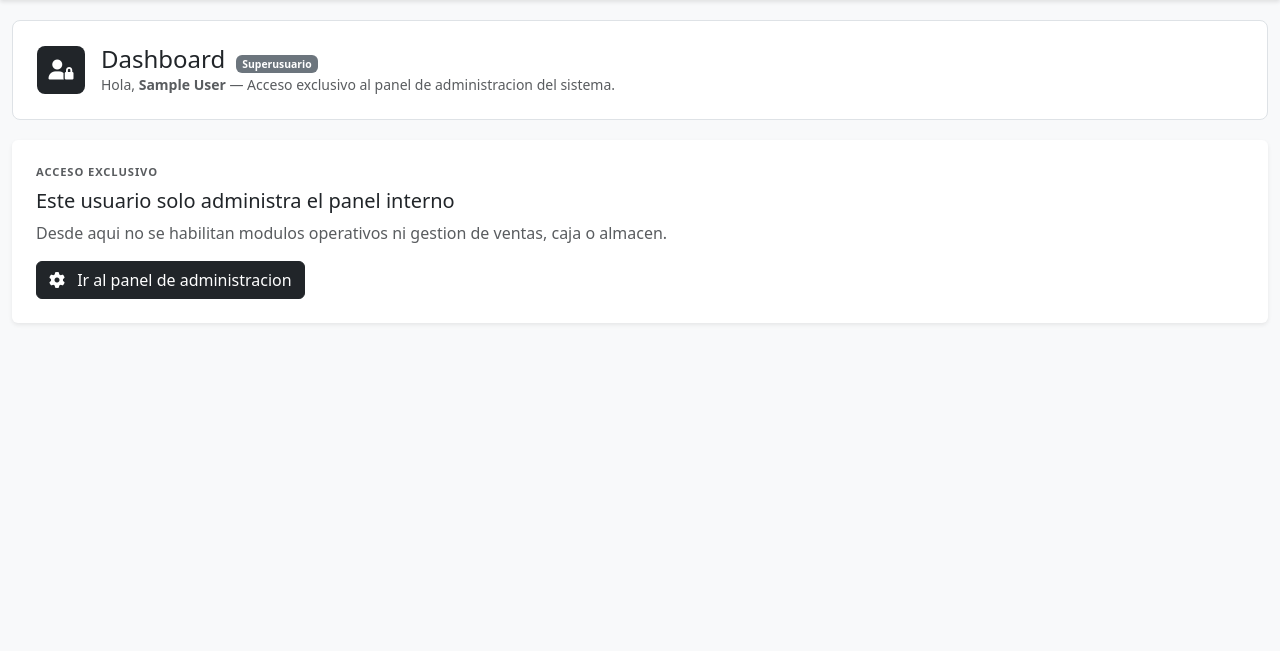
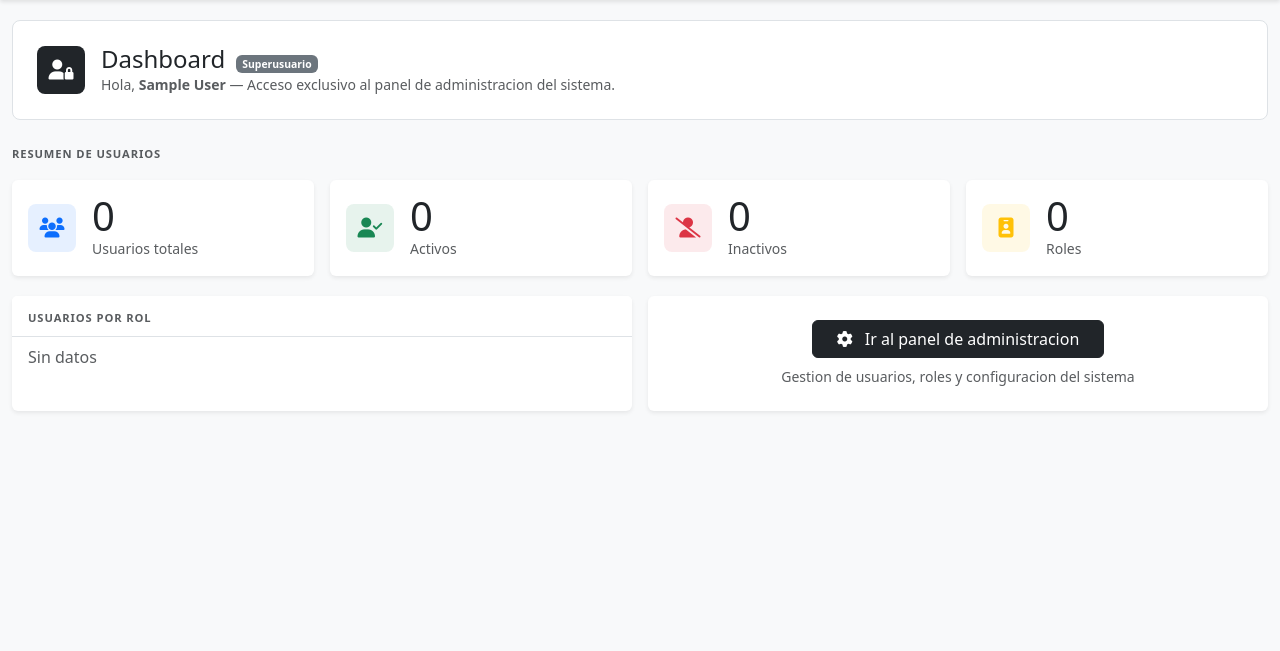
Before and after one commit to wfarelt/sale-of-items, a Django app: page / in a window 1280 px wide. Shown: the part 56-707 px from the top of the page. Run offline with Django 5.2, Linux system fonts and the light colour scheme; the visitor is signed in with stand-in values (Sample User, id 1); data that the repository does not hold is empty.

Commit message:
update dashboard for superadmin

```diff
--- a/templates/usuarios/dashboard.html
+++ b/templates/usuarios/dashboard.html
@@ -74,30 +74,10 @@
 
 <div class="row g-3 mt-1">
     <div class="col-12">
-        <div class="card border-0 shadow-sm">
-            <div class="card-body p-4">
-                <span class="section-title text-muted d-block mb-2">Acceso exclusivo</span>
-                <h2 class="h5 mb-2">Este usuario solo administra el panel interno</h2>
-                <p class="text-muted mb-3">Desde aqui no se habilitan modulos operativos ni gestion de ventas, caja o almacen.</p>
-                <a href="/admin/" class="btn btn-dark">
-                    <i class="fas fa-cog me-2"></i> Ir al panel de administracion
-                </a>
-            </div>
-        </div>
-    </div>
-</div>
-
-{# ══════════════════════════════════════════════════ #}
-{#                   BLOQUE ADMIN                      #}
-{# ══════════════════════════════════════════════════ #}
-{% elif request.user.is_admin %}
-
-<div class="row g-3 mt-1">
-    <div class="col-12">
-        <span class="section-title text-muted">Resumen del sistema</span>
+        <span class="section-title text-muted">Resumen de usuarios</span>
     </div>
 
-    <div class="col-6 col-md-4 col-xl">
+    <div class="col-6 col-md-3">
         <div class="card border-0 shadow-sm stat-card h-100">
             <div class="card-body d-flex align-items-center gap-3">
                 <div class="stat-icon bg-primary bg-opacity-10 text-primary">
@@ -111,7 +91,7 @@
         </div>
     </div>
 
-    <div class="col-6 col-md-4 col-xl">
+    <div class="col-6 col-md-3">
         <div class="card border-0 shadow-sm stat-card h-100">
             <div class="card-body d-flex align-items-center gap-3">
                 <div class="stat-icon bg-success bg-opacity-10 text-success">
@@ -125,7 +105,7 @@
         </div>
     </div>
 
-    <div class="col-6 col-md-4 col-xl">
+    <div class="col-6 col-md-3">
         <div class="card border-0 shadow-sm stat-card h-100">
             <div class="card-body d-flex align-items-center gap-3">
                 <div class="stat-icon bg-danger bg-opacity-10 text-danger">
@@ -139,21 +119,7 @@
         </div>
     </div>
 
-    <div class="col-6 col-md-4 col-xl">
-        <div class="card border-0 shadow-sm stat-card h-100">
-            <div class="card-body d-flex align-items-center gap-3">
-                <div class="stat-icon bg-info bg-opacity-10 text-info">
-                    <i class="fas fa-address-book"></i>
-                </div>
-                <div>
-                    <p class="mb-0 display-6 lh-1">{{ clients_total }}</p>
-                    <small class="text-muted">Clientes</small>
-                </div>
-            </div>
-        </div>
-    </div>
-
-    <div class="col-6 col-md-4 col-xl">
+    <div class="col-6 col-md-3">
         <div class="card border-0 shadow-sm stat-card h-100">
             <div class="card-body d-flex align-items-center gap-3">
                 <div class="stat-icon bg-warning bg-opacity-10 text-warning">
@@ -166,93 +132,9 @@
             </div>
         </div>
     </div>
-
-    <div class="col-6 col-md-4 col-xl">
-        <div class="card border-0 shadow-sm stat-card h-100">
-            <div class="card-body d-flex align-items-center gap-3">
-                <div class="stat-icon bg-secondary bg-opacity-10 text-secondary">
-                    <i class="fas fa-boxes-stacked"></i>
-                </div>
-                <div>
-                    <p class="mb-0 display-6 lh-1">{{ products_total }}</p>
-                    <small class="text-muted">Productos</small>
-                </div>
-            </div>
-        </div>
-    </div>
-
-    <div class="col-6 col-md-4 col-xl">
-        <div class="card border-0 shadow-sm stat-card h-100">
-            <div class="card-body d-flex align-items-center gap-3">
-                <div class="stat-icon bg-warning bg-opacity-10 text-warning">
-                    <i class="fas fa-dolly"></i>
-                </div>
-                <div>
-                    <p class="mb-0 display-6 lh-1">{{ purchases_total }}</p>
-                    <small class="text-muted">Compras totales</small>
-                </div>
-            </div>
-        </div>
-    </div>
-
-        <div class="col-6 col-md-4">
-            <div class="card border-0 shadow-sm stat-card h-100">
-                <div class="card-body d-flex align-items-center gap-3">
-                    <div class="stat-icon bg-dark bg-opacity-10 text-dark">
-                        <i class="fas fa-arrows-rotate"></i>
-                    </div>
-                    <div>
-                        <p class="mb-0 display-6 lh-1">{{ movements_total }}</p>
-                        <small class="text-muted">Movimientos</small>
-                    </div>
-                </div>
-            </div>
-        </div>
-
-    <div class="col-6 col-md-4 col-xl">
-        <div class="card border-0 shadow-sm stat-card h-100">
-            <div class="card-body d-flex align-items-center gap-3">
-                <div class="stat-icon bg-info bg-opacity-10 text-info">
-                    <i class="fas fa-hourglass-end"></i>
-                </div>
-                <div>
-                    <p class="mb-0 display-6 lh-1">{{ purchases_pending }}</p>
-                    <small class="text-muted">Compras pendientes</small>
-                </div>
-            </div>
-        </div>
 </div>
 
-    <div class="col-6 col-md-4 col-xl">
-        <div class="card border-0 shadow-sm stat-card h-100">
-            <div class="card-body d-flex align-items-center gap-3">
-                <div class="stat-icon bg-success bg-opacity-10 text-success">
-                    <i class="fas fa-wallet"></i>
-                </div>
-                <div>
-                    <p class="mb-0 display-6 lh-1">Bs {{ cash_balance_month|floatformat:2 }}</p>
-                    <small class="text-muted">Saldo caja del mes</small>
-                </div>
-            </div>
-        </div>
-    </div>
-
-    <div class="col-6 col-md-4 col-xl">
-        <div class="card border-0 shadow-sm stat-card h-100">
-            <div class="card-body d-flex align-items-center gap-3">
-                <div class="stat-icon bg-success bg-opacity-10 text-success">
-                    <i class="fas fa-receipt"></i>
-                </div>
-                <div>
-                    <p class="mb-0 display-6 lh-1">{{ sales_today_total }}</p>
-                    <small class="text-muted">Ventas de hoy</small>
-                </div>
-            </div>
-        </div>
-    </div>
-
 <div class="row g-3 mt-1">
-    {# Distribución de usuarios por rol #}
     <div class="col-12 col-md-6">
         <div class="card border-0 shadow-sm h-100">
             <div class="card-header bg-white border-bottom">
@@ -275,6 +157,133 @@
                     {% endfor %}
                 </ul>
             </div>
+        </div>
+    </div>
+
+    <div class="col-12 col-md-6">
+        <div class="card border-0 shadow-sm h-100">
+            <div class="card-body p-4 d-flex flex-column align-items-center justify-content-center text-center gap-2">
+                <a href="/admin/" class="btn btn-dark px-4">
+                    <i class="fas fa-cog me-2"></i> Ir al panel de administracion
+                </a>
+                <small class="text-muted">Gestion de usuarios, roles y configuracion del sistema</small>
+            </div>
+        </div>
+    </div>
+</div>
+
+{# ══════════════════════════════════════════════════ #}
+{#                   BLOQUE ADMIN                      #}
+{# ══════════════════════════════════════════════════ #}
+{% elif request.user.is_admin %}
+
+<div class="row g-3 mt-1">
+    <div class="col-12">
+        <span class="section-title text-muted">Resumen del sistema</span>
+    </div>
+
+    <div class="col-6 col-md-4">
+        <div class="card border-0 shadow-sm stat-card h-100">
+            <div class="card-body d-flex align-items-center gap-3">
+                <div class="stat-icon bg-info bg-opacity-10 text-info">
+                    <i class="fas fa-address-book"></i>
+                </div>
+                <div>
+                    <p class="mb-0 display-6 lh-1">{{ clients_total }}</p>
+                    <small class="text-muted">Clientes</small>
+                </div>
+            </div>
+        </div>
+    </div>
+
+    <div class="col-6 col-md-4">
+        <div class="card border-0 shadow-sm stat-card h-100">
+            <div class="card-body d-flex align-items-center gap-3">
+                <div class="stat-icon bg-secondary bg-opacity-10 text-secondary">
+                    <i class="fas fa-boxes-stacked"></i>
+                </div>
+                <div>
+                    <p class="mb-0 display-6 lh-1">{{ products_total }}</p>
+                    <small class="text-muted">Productos</small>
+                </div>
+            </div>
+        </div>
+    </div>
+
+    <div class="col-6 col-md-4">
+        <div class="card border-0 shadow-sm stat-card h-100">
+            <div class="card-body d-flex align-items-center gap-3">
+                <div class="stat-icon bg-warning bg-opacity-10 text-warning">
+                    <i class="fas fa-dolly"></i>
+                </div>
+                <div>
+                    <p class="mb-0 display-6 lh-1">{{ purchases_total }}</p>
+                    <small class="text-muted">Compras totales</small>
+                </div>
+            </div>
+        </div>
+    </div>
+
+    <div class="col-6 col-md-4">
+        <div class="card border-0 shadow-sm stat-card h-100">
+            <div class="card-body d-flex align-items-center gap-3">
+                <div class="stat-icon bg-info bg-opacity-10 text-info">
+                    <i class="fas fa-hourglass-end"></i>
+                </div>
+                <div>
+                    <p class="mb-0 display-6 lh-1">{{ purchases_pending }}</p>
+                    <small class="text-muted">Compras pendientes</small>
+                </div>
+            </div>
+        </div>
+    </div>
+
+    <div class="col-6 col-md-4">
+        <div class="card border-0 shadow-sm stat-card h-100">
+            <div class="card-body d-flex align-items-center gap-3">
+                <div class="stat-icon bg-dark bg-opacity-10 text-dark">
+                    <i class="fas fa-arrows-rotate"></i>
+                </div>
+                <div>
+                    <p class="mb-0 display-6 lh-1">{{ movements_total }}</p>
+                    <small class="text-muted">Movimientos</small>
+                </div>
+            </div>
+        </div>
+    </div>
+
+    <div class="col-6 col-md-4">
+        <div class="card border-0 shadow-sm stat-card h-100">
+            <div class="card-body d-flex align-items-center gap-3">
+                <div class="stat-icon bg-success bg-opacity-10 text-success">
+                    <i class="fas fa-receipt"></i>
+                </div>
+                <div>
+                    <p class="mb-0 display-6 lh-1">{{ sales_today_total }}</p>
+                    <small class="text-muted">Ventas de hoy</small>
+                </div>
+            </div>
+        </div>
+    </div>
+
+    <div class="col-6 col-md-4">
+        <div class="card border-0 shadow-sm stat-card h-100">
+            <div class="card-body d-flex align-items-center gap-3">
+                <div class="stat-icon bg-success bg-opacity-10 text-success">
+                    <i class="fas fa-wallet"></i>
+                </div>
+                <div>
+                    <p class="mb-0 display-6 lh-1">Bs {{ cash_balance_month|floatformat:2 }}</p>
+                    <small class="text-muted">Saldo caja del mes</small>
+                </div>
+            </div>
+        </div>
+    </div>
+
+<div class="row g-3 mt-1">
+    {# Placeholder para grafico futuro #}
+    <div class="col-12 col-md-6">
+        <div class="card border-0 shadow-sm h-100" id="chart-placeholder">
         </div>
     </div>
 
--- a/usuarios/views.py
+++ b/usuarios/views.py
@@ -46,6 +46,11 @@ def dashboard_view(request):
 			{
 				"page_title": "Panel de administracion",
 				"admin_panel_url": "/admin/",
+				"users_total": User.objects.count(),
+				"users_active": User.objects.filter(is_active=True).count(),
+				"users_inactive": User.objects.filter(is_active=False).count(),
+				"roles_total": Role.objects.count(),
+				"users_by_role": Role.objects.annotate(total=Count("user")),
 			}
 		)
 	elif user.is_admin:
@@ -53,10 +58,6 @@ def dashboard_view(request):
 		month_start = now.replace(day=1, hour=0, minute=0, second=0, microsecond=0)
 		context.update(
 			{
-				"users_total": User.objects.count(),
-				"users_active": User.objects.filter(is_active=True).count(),
-				"users_inactive": User.objects.filter(is_active=False).count(),
-				"roles_total": Role.objects.count(),
 				"clients_total": Client.objects.count(),
 				"products_total": Product.objects.count(),
 				"products_low_stock": Product.objects.filter(stock__lte=5).count(),
@@ -71,7 +72,6 @@ def dashboard_view(request):
 				"cash_entries_total": CashBox.objects.count(),
 				"cash_income_month": CashBox.objects.filter(type=CashBox.TYPE_INCOME, date__gte=month_start).aggregate(Sum("amount"))["amount__sum"] or 0,
 				"cash_expense_month": CashBox.objects.filter(type=CashBox.TYPE_EXPENSE, date__gte=month_start).aggregate(Sum("amount"))["amount__sum"] or 0,
-				"users_by_role": Role.objects.annotate(total=Count("user")),
 			}
 		)
 		context["cash_balance_month"] = context["cash_income_month"] - context["cash_expense_month"]
```
Also changed, not shown: productos/forms.py (+24 -0 lines), productos/views.py (+10 -0 lines), templates/caja/cashbox_list.html (+12 -8 lines).
